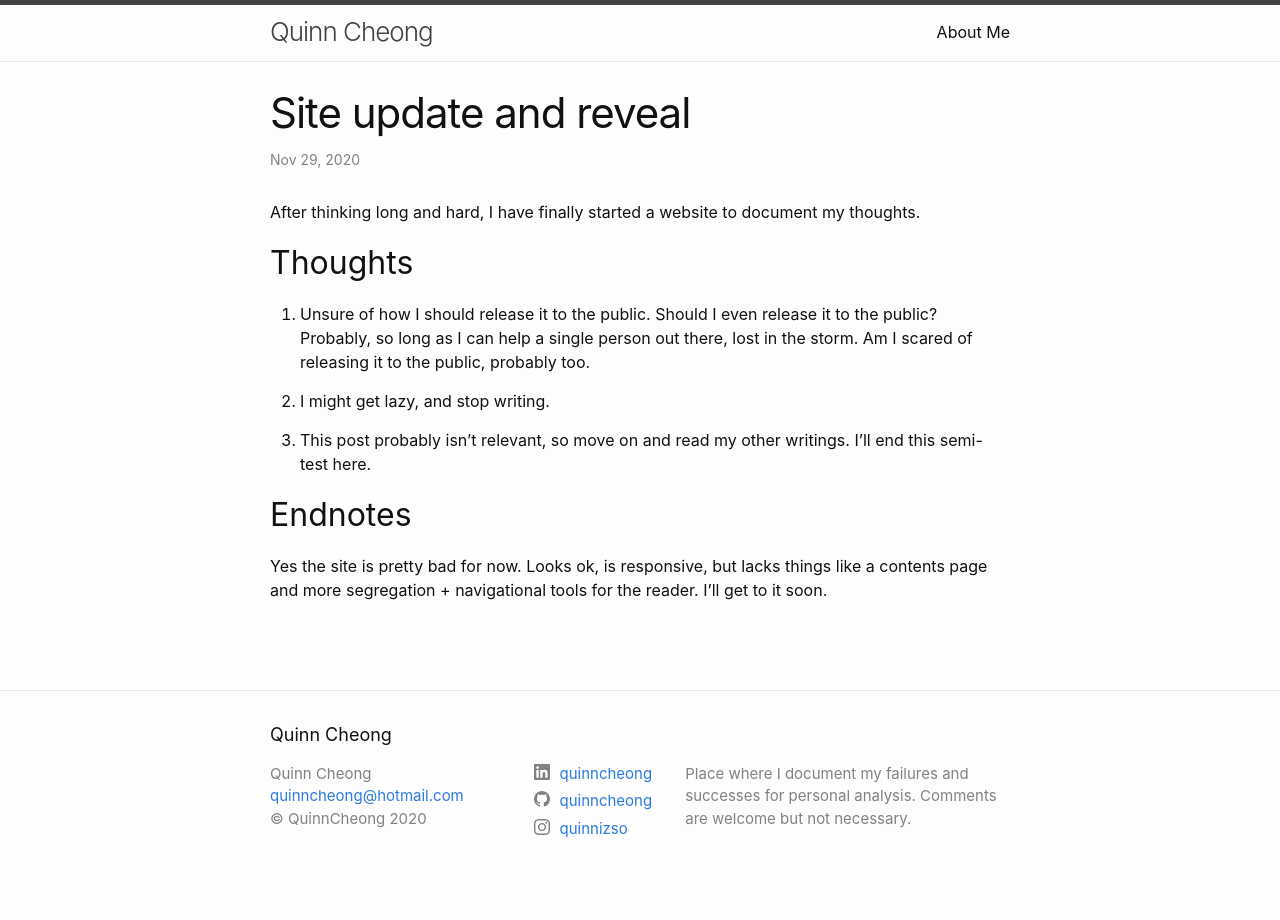
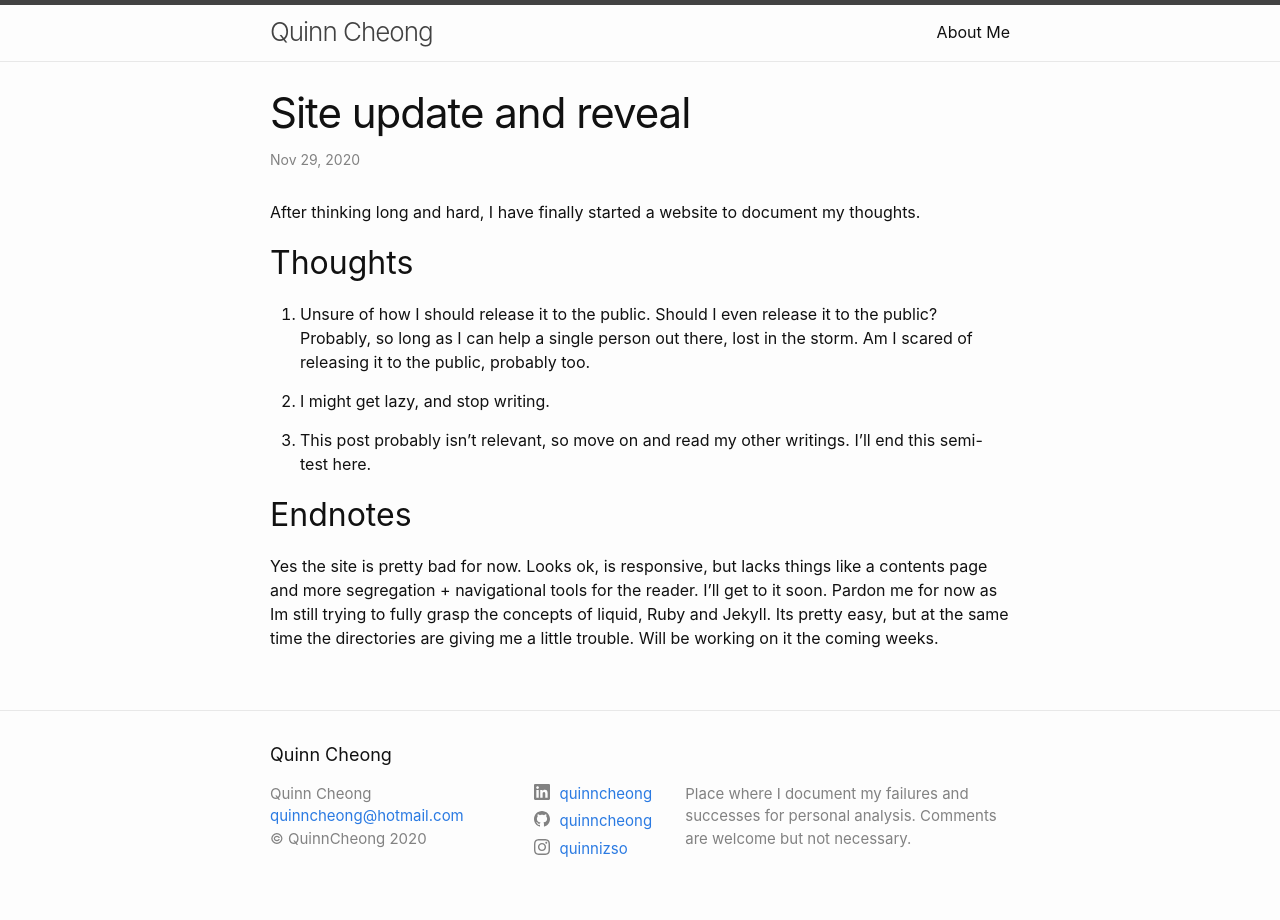
Before and after one commit to quinncheong/quinncheong.github.io, a Jekyll site: the page built from _posts/2020-11-29-site-update-and-reveal.md, in a window 1280 px wide. Built offline with Jekyll 4.4.1, drawn with Linux system fonts in a browser that asks for light colours.

Commit message:
increased endnotes

```diff
--- a/_posts/2020-11-29-site-update-and-reveal.md
+++ b/_posts/2020-11-29-site-update-and-reveal.md
@@ -14,4 +14,4 @@ After thinking long and hard, I have finally started a website to document my th
 3. This post probably isn't relevant, so move on and read my other writings. I'll end this semi-test here.
 
 ## Endnotes
-Yes the site is pretty bad for now. Looks ok, is responsive, but lacks things like a contents page and more segregation + navigational tools for the reader. I'll get to it soon.
+Yes the site is pretty bad for now. Looks ok, is responsive, but lacks things like a contents page and more segregation + navigational tools for the reader. I'll get to it soon. Pardon me for now as Im still trying to fully grasp the concepts of liquid, Ruby and Jekyll. Its pretty easy, but at the same time the directories are giving me a little trouble. Will be working on it the coming weeks.
```
